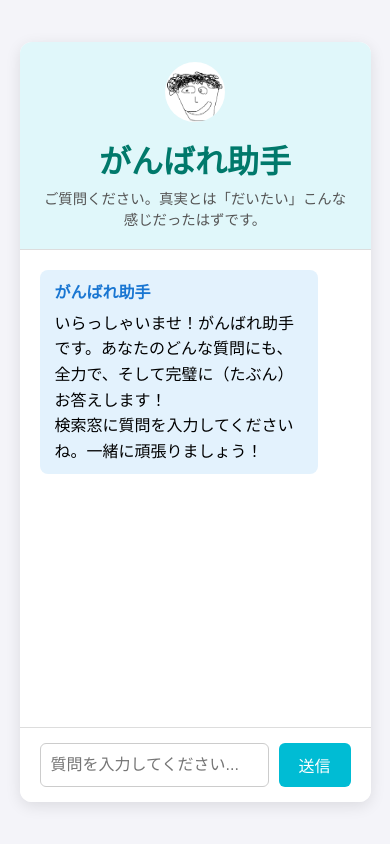
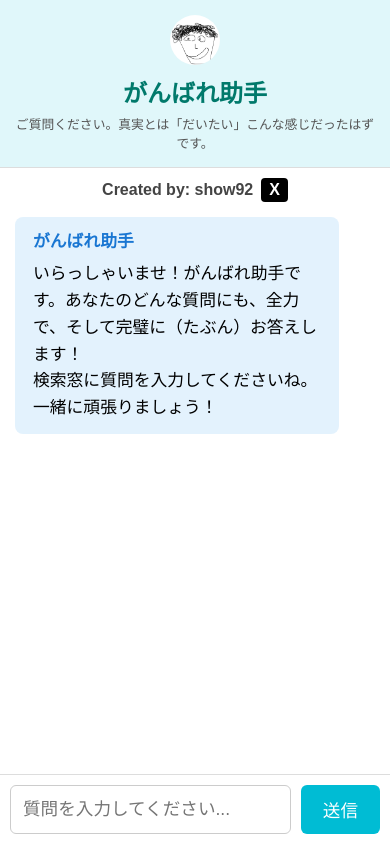
Before and after one commit to show-92/ganbare-joshu-app, a Flask app: page / in a window 390 px wide. Run offline with Flask 3, Linux system fonts and the light colour scheme.

Commit message:
style: PC全画面表示の最大幅と文字サイズを拡張

```diff
--- a/static/style.css
+++ b/static/style.css
@@ -13,18 +13,19 @@ body {
 .container {
     background-color: #fff;
     width: 90%;
-    max-width: 800px;
+    /* ✅ 修正: 最大幅を800pxから1000pxに拡張 */
+    max-width: 1000px;
     border-radius: 12px;
     box-shadow: 0 4px 15px rgba(0, 0, 0, 0.1);
     display: flex;
     flex-direction: column;
     overflow: hidden;
-    height: 90vh; /* 画面に対して高さを設定 */
+    height: 90vh;
 }
 
 /* ヘッダーエリア */
 .header {
-    padding: 20px;
+    padding: 25px 20px;
     background-color: #e0f7fa; /* 信頼感のある薄い水色をアクセントに */
     text-align: center;
     border-bottom: 1px solid #ddd;
@@ -51,15 +52,16 @@ body {
 /* チャット履歴エリア */
 .chat-area {
     flex-grow: 1; /* 残りのスペースを全て使用 */
-    padding: 20px;
+    padding: 25px;
     overflow-y: auto; /* スクロール可能に */
     background-color: #fff;
+    font-size: 1.05em;
 }
 
 .message {
-    padding: 10px 15px;
+    padding: 12px 18px;
     border-radius: 8px;
-    margin-bottom: 15px;
+    margin-bottom: 18px;
     line-height: 1.6;
 }
 
@@ -134,28 +136,28 @@ body {
 /* 入力エリア */
 .input-area {
     display: flex;
-    padding: 15px 20px;
+    padding: 20px 25px;
     border-top: 1px solid #ddd;
     background-color: #fff;
 }
 
 .input-area input {
     flex-grow: 1;
-    padding: 10px;
+    padding: 12px;
     border: 1px solid #ccc;
     border-radius: 6px;
-    font-size: 1em;
+    font-size: 1.1em;
     margin-right: 10px;
 }
 
 .input-area button {
-    padding: 10px 20px;
+    padding: 12px 22px;
     background-color: #00bcd4; /* アクセントカラーのシアン */
     color: white;
     border: none;
     border-radius: 6px;
     cursor: pointer;
-    font-size: 1em;
+    font-size: 1.1em;
     transition: background-color 0.3s;
 }
 
@@ -182,3 +184,85 @@ body {
 .user p {
     margin-right: 70px; /* ボタンのためのスペースを確保 */
 }
+
+/* 作成者情報コンテナ */
+.creator-info {
+    margin-top: 10px;
+    font-size: 1em;
+    color: #444;
+
+    /* ✅ 追加: Flexboxを使って中の要素を横並びにする */
+    display: flex;
+    align-items: center; /* 垂直方向の中央揃え */
+    justify-content: center; /* 全体を中央揃えにする（任意） */
+}
+
+/* 作成者テキスト <p> の修正 */
+.creator-info p {
+    margin: 0;
+    margin-right: 8px; /* ✅ 追加: Xリンクとの間にスペースを設ける */
+    font-weight: bold; /* テキストを強調して見やすくする（任意） */
+}
+
+/* SNSリンクのスタイル */
+.social-link {
+    /* display: inline-block; は不要になるため、削除または上書き */
+
+    padding: 3px 8px;
+    border-radius: 4px;
+    text-decoration: none;
+    font-weight: bold;
+    transition: opacity 0.3s;
+}
+
+/* X (Twitter) リンクのスタイル */
+.x-link {
+    background-color: #000000; /* Xのブランドカラー */
+    color: white;
+}
+
+.x-link:hover {
+    opacity: 0.8;
+}
+
+
+/* --- メディアクエリ: 画面幅が600px以下（スマホ表示）の場合の調整 --- */
+@media (max-width: 600px) {
+    /* 1. 全体のコンテナの高さを調整 */
+    .container {
+        height: 100vh; /* 画面いっぱいに広げる */
+        width: 100%;
+        border-radius: 0; /* 角丸を削除 */
+    }
+
+    /* 2. ヘッダーの縦幅（パディング）を小さくする */
+    .header {
+        padding: 15px 10px; /* 上下のパディングを小さくする */
+    }
+
+    /* 3. アイコンを小さくする */
+    .icon {
+        width: 50px;
+        height: 50px;
+        margin-bottom: 5px;
+    }
+
+    /* 4. タイトルとキャッチフレーズの文字サイズを調整 */
+    .site-title {
+        font-size: 1.5em;
+    }
+
+    .catchphrase {
+        font-size: 0.8em;
+    }
+
+    /* 5. チャットエリアのパディングを調整 */
+    .chat-area {
+        padding: 15px;
+    }
+
+    /* 6. 入力エリアのパディングを調整 */
+    .input-area {
+        padding: 10px;
+    }
+}
--- a/templates/index.html
+++ b/templates/index.html
@@ -12,6 +12,13 @@
             <img src="{{ url_for('static', filename='my_josyu_icon.png') }}" alt="がんばれ助手アイコン" class="icon">
             <h1 class="site-title">がんばれ助手</h1>
             <p class="catchphrase">{{ catchphrase }}</p>
+        </div>
+
+        <div class="creator-info">
+        <p>Created by: show92</p>
+        <a href="https://x.com/show92_" target="_blank" class="social-link x-link">
+            X
+        </a>
         </div>
 
         <div class="chat-area" id="chat-area">
```
